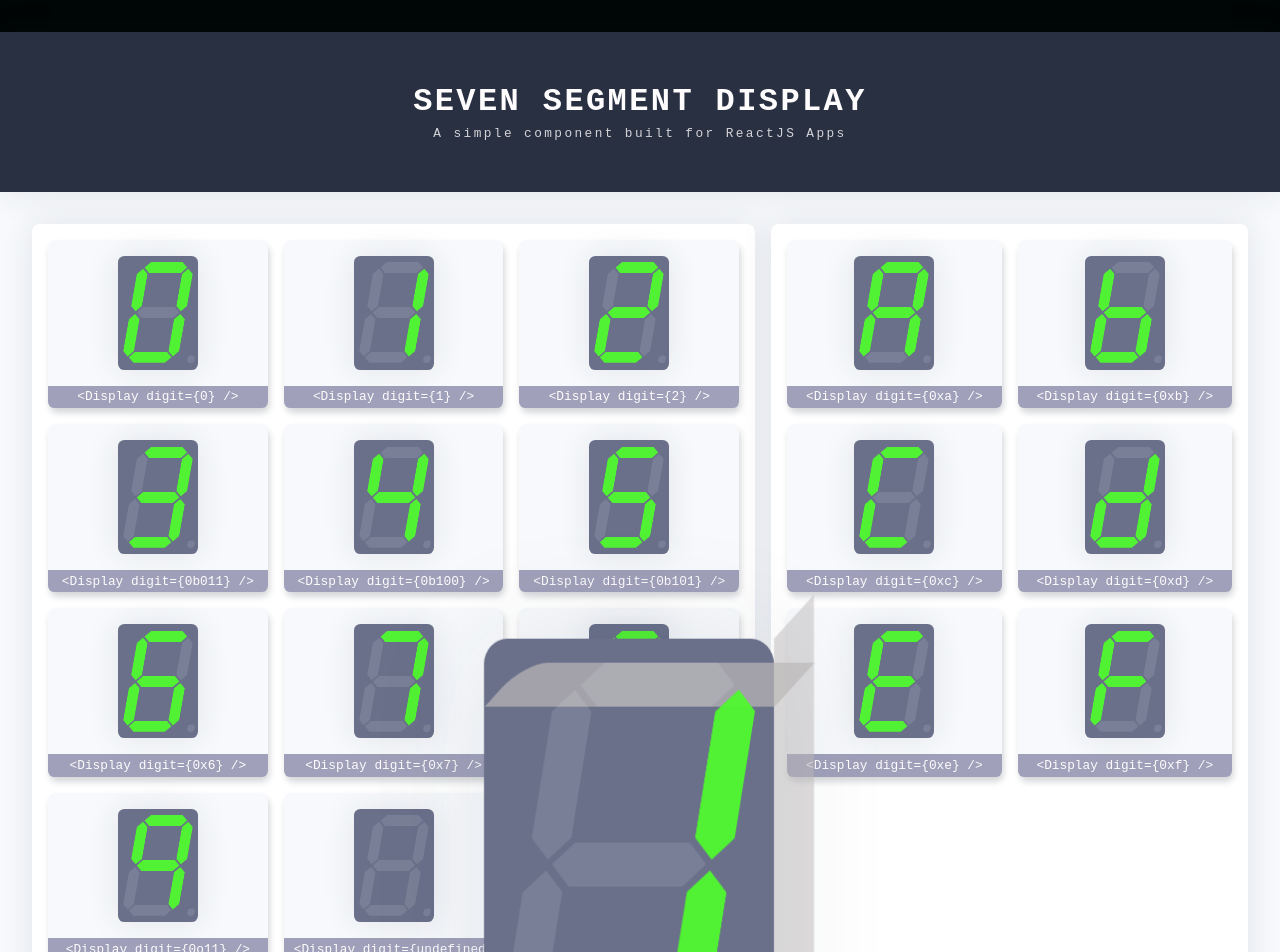
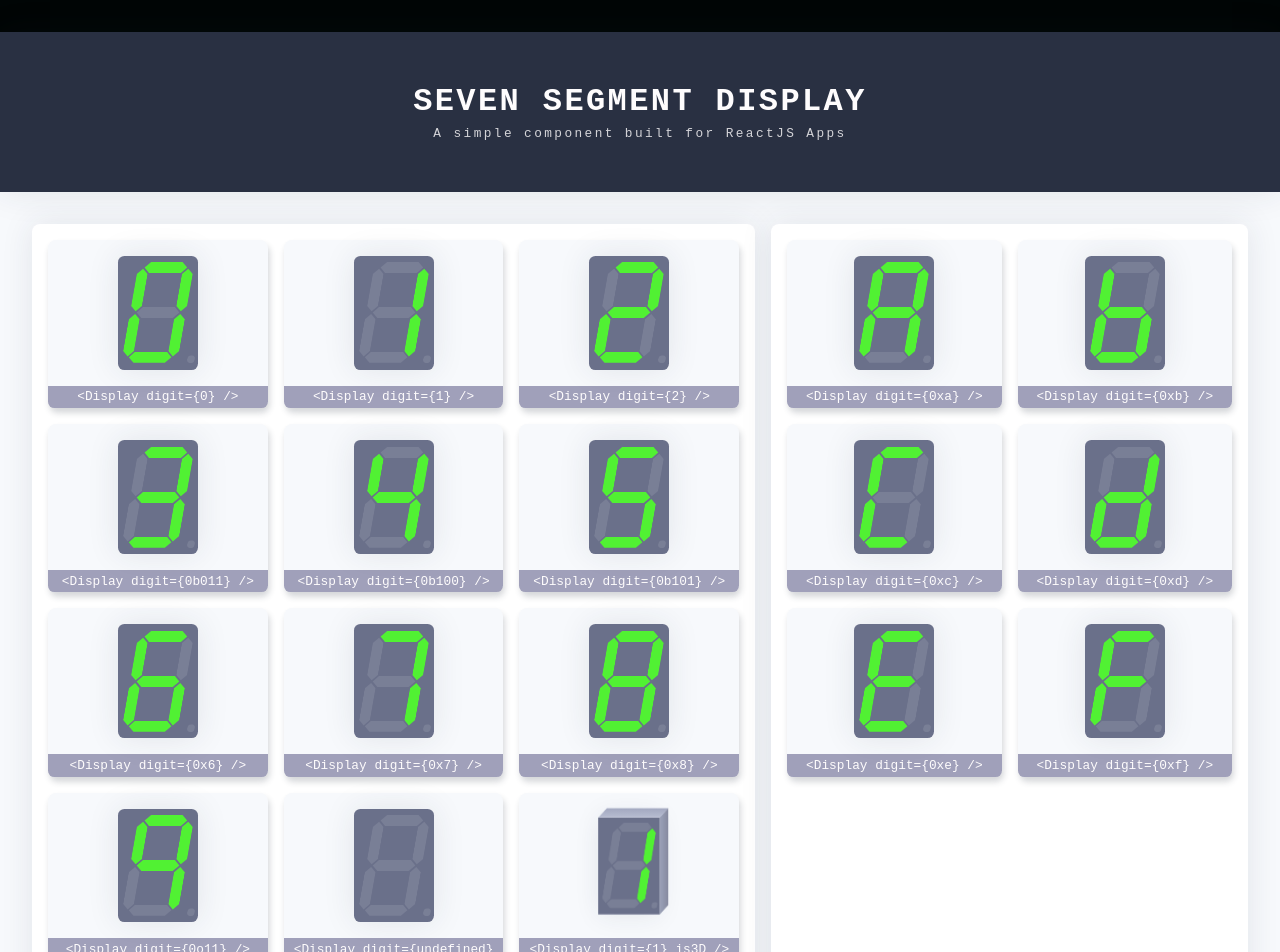
Before and after one commit to matheuslino/seven-segment-display, a React (Create React App) app: page / in a window 1280 px wide. Shown: the top 952 px of the page. Built offline with nearby package versions, Linux system fonts and the light colour scheme.

Commit message:
[add] finish 3d component style

```diff
--- a/src/components/style.module.css
+++ b/src/components/style.module.css
@@ -22,30 +22,38 @@
 }
 .box.perspective {
   transition: 0.4s;
-  transform: scale(4) rotateY(25deg);
+  border-radius: 0;
+  transform: scale(0.85) rotateY(25deg);
 }
 .box.perspective::before {
   position: absolute;
   content: ' ';
   width: 100%;
   height: 0.7rem;
-  right: 0;
-  border-radius: 0.4rem 0 0 0;
+  top: -0.7rem;
+  left: 0;
   transform: skewX(-45deg);
   transform-origin: bottom left;
-  background-color: rgba(188, 184, 184, 0.7);
+  background: linear-gradient(
+    0deg,
+    rgb(180, 186, 207) 14%,
+    rgb(163, 168, 192) 100%
+  );
 }
 .box.perspective::after {
   position: absolute;
   content: ' ';
+  width: 0.7rem;
+  height: 100%;
   top: 0;
   right: -0.7rem;
-  width: 0.7rem;
-  height: calc(100% - 0.2rem);
-  border-radius: 0 0 0.4rem 0;
   transform: skewY(-45deg);
   transform-origin: bottom left;
-  background-color: rgba(188, 184, 184, 0.5);
+  background: linear-gradient(
+    90deg,
+    rgb(150, 156, 179) 24%,
+    rgb(134, 138, 159) 100%
+  );
 }
 .container {
   display: flex;
```
